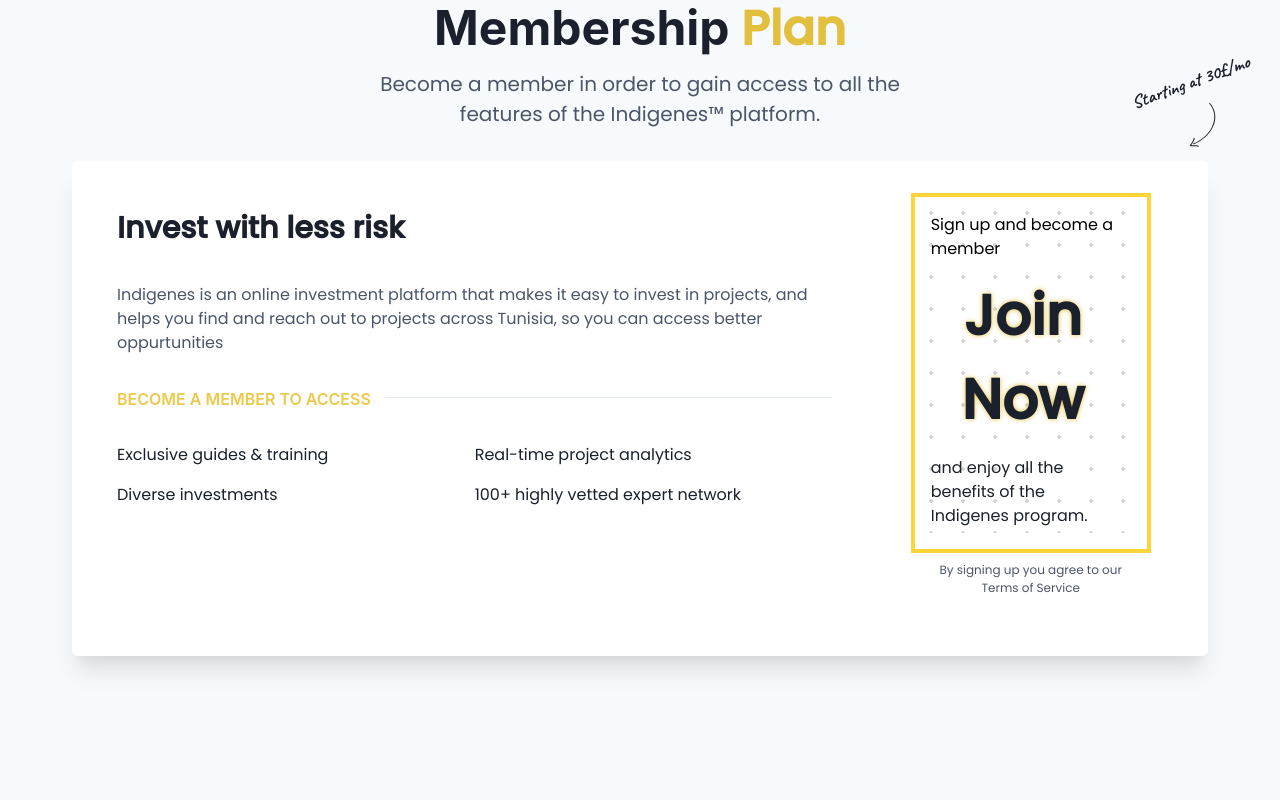
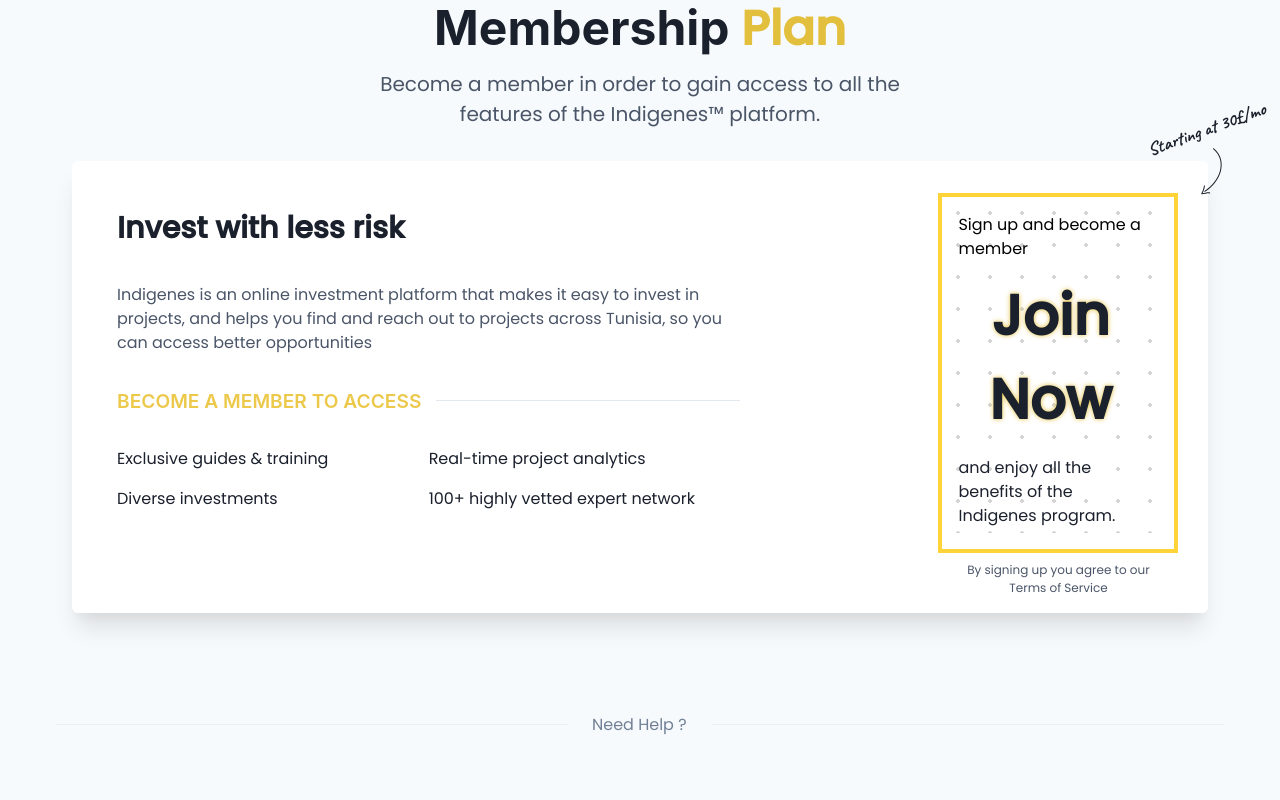
Before and after one commit to Black-Spear/Indigenes-Project, a React (Create React App) app in the folder client/: page / in a window 1280 px wide. Shown: the part 7780-8580 px from the top of the page. Built offline with nearby package versions, Linux system fonts and the light colour scheme.

Commit message:
landing fix for mobile

```diff
--- a/client/src/App.js
+++ b/client/src/App.js
@@ -1,17 +1,20 @@
-import React, { useEffect } from 'react';
+import React, { useEffect, lazy, Suspense } from 'react';
 import { ChakraProvider, theme } from '@chakra-ui/react';
 import { Main } from './pages/Main';
 import { BrowserRouter as Router, Routes, Route } from 'react-router-dom';
-import SignIn from './pages/Login/SignIn';
+// import SignIn from './pages/Login/SignIn';
 import SignupCard from './pages/sign up/Signup';
 import CreateProject from './pages/Project/ProjectForm';
 import Simple from './pages/project';
 import axios from 'axios';
 import PageProjects from './pages/pageProjects';
+import Loading from './pages/Loading';
 //ScrollToTop Imports
 import ScrollToTop from './components/ScrollToTop';
 //profile Imports
 import Profile from './pages/Profil/Index';
+
+const SignIn = lazy(() => import('./pages/Login/SignIn')); //lazy loading signin
 
 function App() {
   useEffect(() => {
@@ -25,6 +28,7 @@
   return (
     <ChakraProvider theme={theme}>
       <Router>
+        <Suspense fallback={<Loading />}>
           <Routes>
             <Route path="/" exact element={<Main />} />
             <Route path="/signin" element={<SignIn />} />
@@ -34,6 +38,7 @@
             <Route path="/create_project" element={<CreateProject />} />
             <Route path="/profil" element={<Profile />} />
           </Routes>
+        </Suspense>
       </Router>
       <ScrollToTop />
     </ChakraProvider>
--- a/client/src/pages/Landing.jsx
+++ b/client/src/pages/Landing.jsx
@@ -110,7 +110,7 @@
       </Box>
 
       <Box bg="gray.50" _dark={{ bg: 'gray.800' }}>
-        <HStack align={'center'} justify="center" spacing={6} mt='2.5em'>
+        <HStack align={'center'} justify="center" spacing={6} mt="2.5em">
           <Divider w={'30%'}></Divider>
           <Text color={useColorModeValue('gray.500', 'gray.600')}>
             Do you want to be a member?
@@ -120,9 +120,12 @@
 
         <Pricing />
 
-        <HStack align={'center'} justify="center" spacing={6}>
+        <HStack align={'center'} justify="center" spacing={6} pb="3em">
           <Divider w={'40%'}></Divider>
-          <Text color={useColorModeValue('gray.500', 'gray.600')}>
+          <Text
+            color={useColorModeValue('gray.500', 'gray.600')}
+            minWidth={'6em'}
+          >
             Need Help ?
           </Text>
           <Divider w={'40%'}></Divider>
--- /dev/null
+++ b/client/src/pages/Loading.jsx
@@ -0,0 +1,82 @@
+import React from 'react';
+import { motion } from 'framer-motion';
+import { Center, Box } from '@chakra-ui/react';
+
+const loadingContainer = {
+  width: '4rem',
+  height: '4rem',
+  display: 'flex',
+  justifyContent: 'space-around',
+};
+const loadingCircle = {
+  display: 'block',
+  width: '1rem',
+  height: '1rem',
+  backgroundColor: '#ecc94b',
+  borderRadius: '0.5rem',
+};
+
+const loadingContainerVariants = {
+  start: {
+    transition: {
+      staggerChildren: 0.2,
+    },
+  },
+  end: {
+    transition: {
+      staggerChildren: 0.2,
+    },
+  },
+};
+
+const loadingCircleVariants = {
+  start: {
+    y: '0%',
+  },
+  end: {
+    y: '60%',
+  },
+};
+const loadingCircleTransition = {
+  duration: 0.4,
+  yoyo: Infinity,
+  ease: 'easeInOut',
+};
+
+const Loading = () => {
+  return (
+    <Center>
+      <Box p="40vh">
+        <div>
+          <div className="fixed  w-full min-h-screen z-50 bg-black opacity-30" />
+          <div className="flex fixed w-full justify-center items-center h-screen">
+            <motion.div
+              style={loadingContainer}
+              variants={loadingContainerVariants}
+              initial="start"
+              animate="end"
+            >
+              <motion.span
+                style={loadingCircle}
+                variants={loadingCircleVariants}
+                transition={loadingCircleTransition}
+              ></motion.span>
+              <motion.span
+                style={loadingCircle}
+                variants={loadingCircleVariants}
+                transition={loadingCircleTransition}
+              ></motion.span>
+              <motion.span
+                style={loadingCircle}
+                variants={loadingCircleVariants}
+                transition={loadingCircleTransition}
+              ></motion.span>
+            </motion.div>
+          </div>
+        </div>
+      </Box>
+    </Center>
+  );
+};
+
+export default Loading;
--- a/client/src/pages/Login/SignIn.jsx
+++ b/client/src/pages/Login/SignIn.jsx
@@ -56,7 +56,11 @@
     email: '',
     password: '',
   });
-  const spiner = (<><Spinner /></>);
+  const spinner = (
+    <>
+      <Spinner />
+    </>
+  );
   const inputHandler = e => {
     setform({ ...form, [e.target.name]: e.target.value });
   };
@@ -84,13 +88,13 @@
 
       setTimeout(() => {
         toast({
-        title: 'Connected!',
-        description: 'Have a nice day.',
-        status: 'success',
-        duration: 2000,
-        isClosable: true,
-      })
-        navigate('/')
+          title: 'Connected!',
+          description: 'Have a nice day.',
+          status: 'success',
+          duration: 2000,
+          isClosable: true,
+        });
+        navigate('/');
       }, 3000);
     }
   };
@@ -110,7 +114,6 @@
 
   const line1 = " 'and the abyss gazes back...' ";
   const line2 = " gazes into you...'";
-
 
   //! RETURN IS HERE :
   return (
@@ -213,7 +216,6 @@
                 Enter your email and password to sign in
               </Text>
 
-
               <FormControl>
                 <FormLabel ms="4px" fontSize="md" fontWeight="semibold">
                   Email
@@ -273,7 +275,7 @@
                   }}
                   onClick={submitButton}
                 >
-                  {press ? spiner : 'SIGN IN'}
+                  {press ? spinner : 'SIGN IN'}
                 </Button>
               </FormControl>
               <Flex
--- a/client/src/sections/Landing/Pricing/Pricing.jsx
+++ b/client/src/sections/Landing/Pricing/Pricing.jsx
@@ -28,7 +28,7 @@
 
 export const Pricing = () => {
   return (
-    <Box as="section" py="20">
+    <Box as="section" pt="5em" >
       <Box
         maxW={{
           base: 'xl',
@@ -43,6 +43,7 @@
         <Heading as="h1" size="2xl" fontWeight="bold" textAlign={'center'}>
           Membership <span>Plan</span>
         </Heading>
+
         <Text
           mt="4"
           maxW="xl"
@@ -88,15 +89,19 @@
                 Invest with less risk
               </Text>
               <Text
-                fontSize={['sm', , 'md']}
+                fontSize={['sm', 'md']}
                 color="gray.600"
+                textAlign={{
+                  base: 'center',
+                  sm: 'left',
+                }}
                 _dark={{
                   color: 'gray.400',
                 }}
               >
                 Indigenes is an online investment platform that makes it easy to
                 invest in projects, and helps you find and reach out to projects
-                across Tunisia, so you can access better oppurtunities
+                across Tunisia, so you can access better opportunities
               </Text>
               <Flex align="center">
                 <Text
@@ -105,12 +110,20 @@
                   fontWeight="semibold"
                   textTransform="uppercase"
                   color="yellow.400"
+                  textAlign={{
+                    base: 'center',
+                    sm: 'left',
+                  }}
+                  fontSize={{
+                    base: '0.7em',
+                    sm: '1.2em',
+                  }}
                 >
                   Become a member to access
                 </Text>
                 <Flex ml="15px" w="full" borderTopWidth="1px" h="3px" />
               </Flex>
-              <SimpleGrid columns={[1, , 2, 1, 2]} spacingY={4}>
+              <SimpleGrid columns={[1, 2, 1, 2]} spacingY={4}>
                 <Text>Exclusive guides & training</Text>
                 <Text>Real-time project analytics </Text>
                 <Text>Diverse investments</Text>
@@ -118,9 +131,48 @@
               </SimpleGrid>
             </Stack>
 
+            <Box>
+              <Icon
+                as={Arrow}
+                color={useColorModeValue('gray.800', 'gray.300')}
+                w={71}
+                position={'relative'}
+                transform={{
+                  base: 'rotate(-80deg)',
+                  sm: 'rotate(-70deg)',
+                }}
+                right={{
+                  base: '-13em',
+                  sm: '-24.5em',
+                }}
+                top={{
+                  base: '2em',
+                  sm: '0em',
+                }}
+              />
+              <Text
+                fontSize={'lg'}
+                fontFamily={'Caveat'}
+                position={'relative'}
+                transform={'rotate(-20deg)'}
+                color={useColorModeValue('gray.800', 'gray.300')}
+                right={{
+                  base: '-9em',
+                  sm: '-20em',
+                }}
+                top={{
+                  base: '-3em',
+                  sm: '-3.8em',
+                }}
+              >
+                Starting at 30£/mo
+              </Text>
+            </Box>
+
             <Stack
               pt="4vh"
-              pr="3vh"
+              pb="2vh"
+              px="2vh"
               flex="0.3"
               justify="center"
               align="center"
@@ -135,79 +187,6 @@
                 By signing up you agree to our{' '}
                 <Text color="gray.600">Terms of Service</Text>
               </Text>
-              <Box>
-                <Icon
-                  as={Arrow}
-                  color={useColorModeValue('gray.800', 'gray.300')}
-                  w={71}
-                  position={'relative'}
-                  right={-200}
-                  top={'-490px'}
-                  transform={'rotate(-60deg)'}
-                />
-                <Text
-                  fontSize={'lg'}
-                  fontFamily={'Caveat'}
-                  position={'relative'}
-                  right={'-160px'}
-                  top={'-560px'}
-                  transform={'rotate(-20deg)'}
-                  color={useColorModeValue('gray.800', 'gray.300')}
-                >
-                  Starting at 30£/mo
-                </Text>
-              </Box>
-
-              {/* <Text fontSize="xl" fontWeight="semibold">
-                  Pay once, use anytime
-                </Text>
-                <Flex
-                  align="center"
-                  fontSize="5xl"
-                  fontWeight={["bold", , "extrabold"]}
-                  lineHeight="tight"
-                >
-                  500
-                  <span
-                    ml={2}
-                    fontSize="2xl"
-                    fontWeight="medium"
-                    color="gray.500"
-                    _dark={{
-                      color: "gray.400",
-                    }}
-                  >
-                    {" "}
-                    DT
-                  </span>
-                </Flex>
-                <Stack spacing={6}>
-                  <Text
-                    textDecor="underline"
-                    color="gray.600"
-                    _dark={{
-                      color: "gray.400",
-                    }}
-                  >
-                    Learn more about our membership
-                  </Text>
-                  <Button w="300px" colorScheme="yellow" py={6}>
-                    Get Access
-                  </Button>
-                  <Text align="center" fontWeight="semibold">
-                    Get a free sample
-                    <span
-                      ml={2}
-                      color="gray.500"
-                      _dark={{
-                        color: "gray.400",
-                      }}
-                      fontWeight="medium"
-                    >
-                      (50MB)
-                    </span>
-                  </Text>
-                </Stack> */}
             </Stack>
           </Flex>
         </Box>
```
Lines whose indentation alone changed are shown as unchanged.
